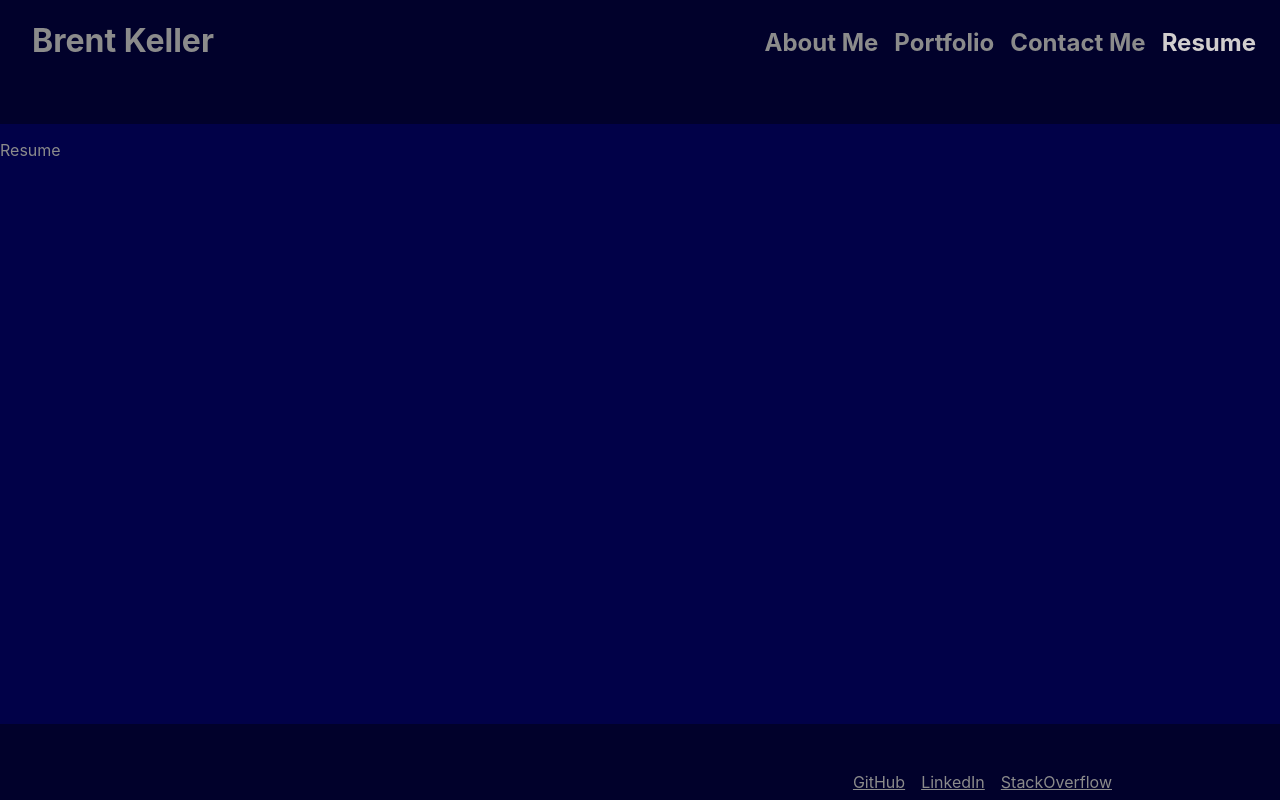
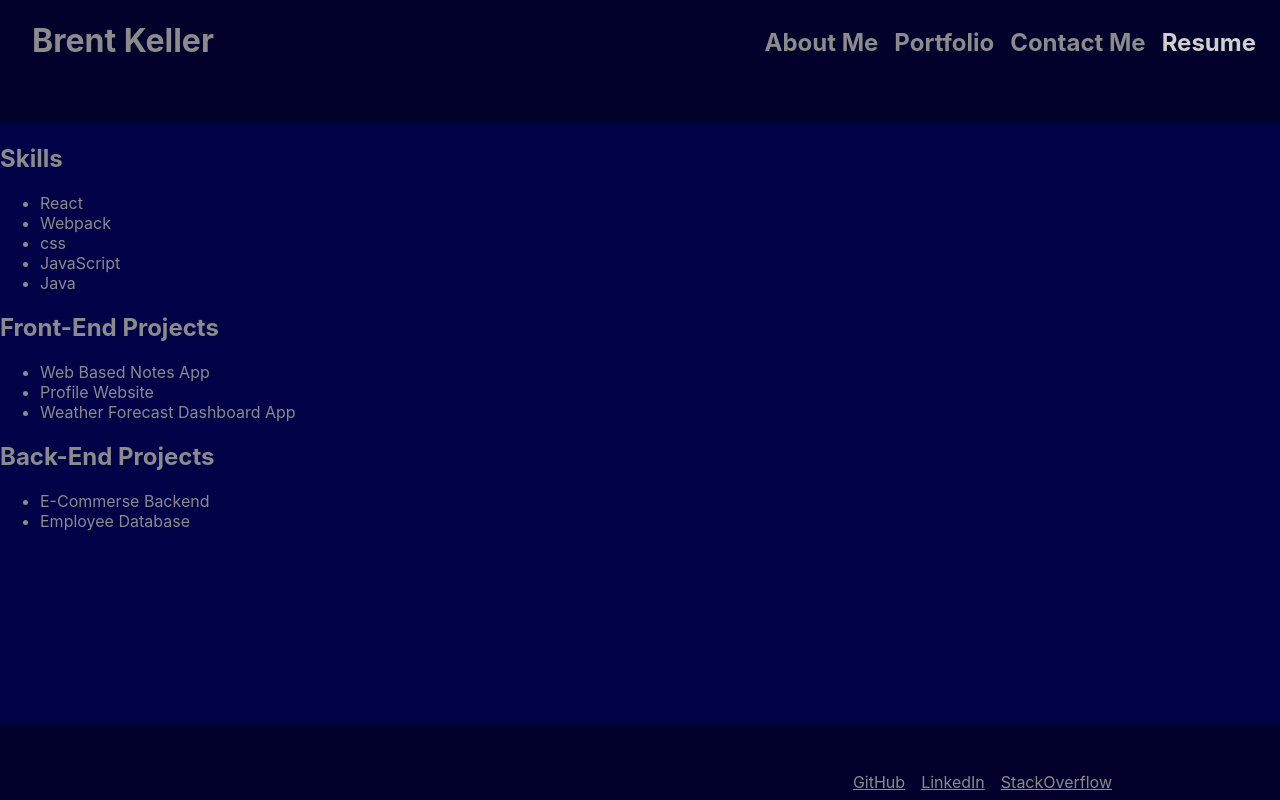
Before and after one commit to bikeller104/20ReactProjectShowcase, a React (Create React App) app in the folder react-app/: page / in a window 1280 px wide. Both pictures are taken after a click on the element "Resume". Built offline with nearby package versions, Linux system fonts and the light colour scheme.

Commit message:
created resume page

```diff
--- a/react-app/src/components/Resume.js
+++ b/react-app/src/components/Resume.js
@@ -5,7 +5,33 @@ import '../Styles/MainComponent.css';
 function Resume() {
     return (
         <main className='main_container'>
-            <p>Resume</p>
+            <section>
+
+            <h2>Skills</h2>
+            <ul>
+                <li>React</li>
+                <li>Webpack</li>
+                <li>css</li>
+                <li>JavaScript</li>
+                <li>Java</li>
+            </ul>
+            </section>
+            <section>
+
+<h2>Front-End Projects</h2>
+<ul>
+    <li>Web Based Notes App</li>
+    <li>Profile Website</li>
+    <li>Weather Forecast Dashboard App</li>
+</ul>
+
+<h2>Back-End Projects</h2>
+<ul>
+    <li>E-Commerse Backend</li>
+    <li>Employee Database</li>
+
+</ul>
+</section>
         </main>
         )
     }
```
